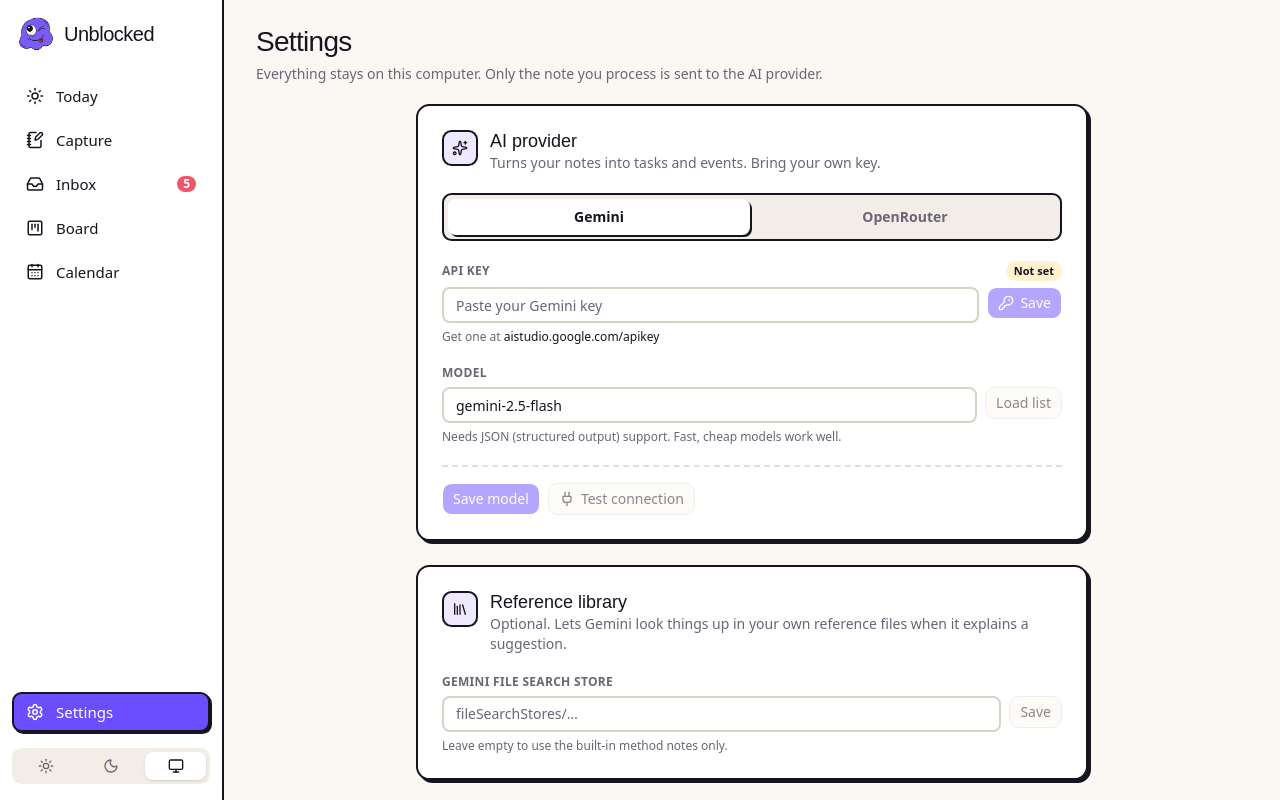
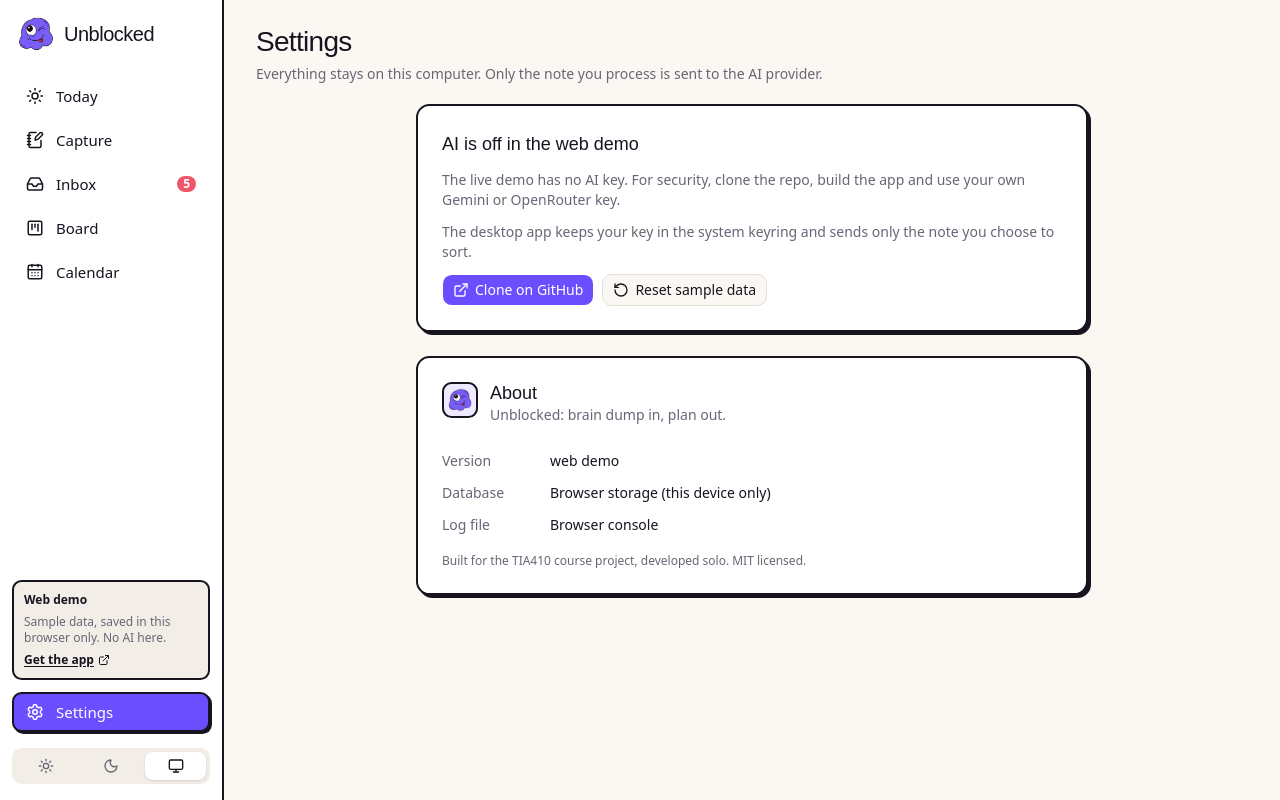
Before and after one commit to lat0s/unblocked-app, a React (Vite) app: page / in a window 1280 px wide. Both pictures are taken after a click on the button "Settings". Built offline with nearby package versions, Linux system fonts and the light colour scheme.

Commit message:
feat(demo): demo tag, AI-off notice and favicon

```diff
--- a/index.html
+++ b/index.html
@@ -3,7 +3,9 @@
   <head>
     <meta charset="UTF-8" />
     <meta name="viewport" content="width=device-width, initial-scale=1.0" />
+    <link rel="icon" type="image/png" href="/blob.png" />
     <title>Unblocked</title>
+    <meta name="description" content="Dump everything on your mind. Get back a plan." />
   </head>
   <body>
     <div id="root"></div>
--- a/src/app/Sidebar.tsx
+++ b/src/app/Sidebar.tsx
@@ -1,5 +1,7 @@
 import { Monitor, Moon, Sun } from "lucide-react";
 
+import { DemoTag } from "@/demo/DemoNotice";
+import { IN_TAURI } from "@/shared/runtime";
 import { useTheme, type ThemeChoice } from "@/shared/theme";
 import { cn } from "@/shared/utils";
 
@@ -50,6 +52,7 @@ export function Sidebar({ pages, active, onSelect, badges }: Props) {
       </div>
       {pages.filter((p) => !p.bottom).map(item)}
       <div className="flex-1" />
+      {!IN_TAURI && <DemoTag />}
       {pages.filter((p) => p.bottom).map(item)}
       <div className="mt-3 flex gap-1 rounded-lg bg-muted p-1">
         {THEMES.map((t) => (
--- /dev/null
+++ b/src/demo/DemoNotice.tsx
@@ -0,0 +1,50 @@
+import { ExternalLink, RotateCcw } from "lucide-react";
+
+import { queryClient } from "@/shared/query";
+import { DEMO_AI_MESSAGE, REPO_URL } from "@/shared/runtime";
+import { Button, buttonVariants } from "@/shared/ui/button";
+
+async function reset() {
+  const { resetDemo } = await import("./backend");
+  resetDemo();
+  await queryClient.invalidateQueries();
+}
+
+/** Sidebar tag that says this is the web demo. */
+export function DemoTag() {
+  return (
+    <div className="mb-2 grid gap-1.5 rounded-lg border-2 border-edge bg-muted p-2.5 text-xs">
+      <span className="font-bold">Web demo</span>
+      <span className="text-muted-foreground">Sample data, saved in this browser only. No AI here.</span>
+      <a
+        href={REPO_URL}
+        target="_blank"
+        rel="noreferrer"
+        className="inline-flex items-center gap-1 font-semibold underline underline-offset-2"
+      >
+        Get the app <ExternalLink className="size-3" />
+      </a>
+    </div>
+  );
+}
+
+/** Replaces the AI settings in the demo: no key can be entered or stored. */
+export function DemoAiCard() {
+  return (
+    <section className="grid gap-3 rounded-xl border-2 border-edge bg-card p-6 shadow-brutal">
+      <h2 className="font-heading text-lg">AI is off in the web demo</h2>
+      <p className="text-sm text-muted-foreground">{DEMO_AI_MESSAGE}</p>
+      <p className="text-sm text-muted-foreground">
+        The desktop app keeps your key in the system keyring and sends only the note you choose to sort.
+      </p>
+      <div className="flex flex-wrap gap-2">
+        <a href={REPO_URL} target="_blank" rel="noreferrer" className={buttonVariants()}>
+          <ExternalLink /> Clone on GitHub
+        </a>
+        <Button variant="outline" onClick={reset}>
+          <RotateCcw /> Reset sample data
+        </Button>
+      </div>
+    </section>
+  );
+}
--- a/src/features/refine/RefineWizard.tsx
+++ b/src/features/refine/RefineWizard.tsx
@@ -1,9 +1,10 @@
-import { ArrowRight, Check, Inbox, Loader2, Settings, Sparkles, TriangleAlert } from "lucide-react";
+import { ArrowRight, Check, ExternalLink, Inbox, Loader2, Settings, Sparkles, TriangleAlert } from "lucide-react";
 import { useEffect, useRef, useState } from "react";
 
 import { useNav } from "@/app/nav";
 import { toAppError } from "@/shared/ipc";
-import { Button } from "@/shared/ui/button";
+import { IN_TAURI, REPO_URL } from "@/shared/runtime";
+import { Button, buttonVariants } from "@/shared/ui/button";
 import { Dialog, DialogContent, DialogDescription, DialogHeader, DialogTitle } from "@/shared/ui/dialog";
 import { Input } from "@/shared/ui/input";
 import { cn } from "@/shared/utils";
@@ -242,7 +243,9 @@ function Failed({ error, onRetry, onClose }: { error: unknown; onRetry: () => vo
     <div className="grid gap-4">
       <div className="grid place-items-center gap-2 pt-4 text-center">
         <TriangleAlert className="size-10 text-event" />
-        <DialogTitle className="font-heading text-xl">{setup ? "Set up the AI first" : "That didn't work"}</DialogTitle>
+        <DialogTitle className="font-heading text-xl">
+          {!IN_TAURI ? "AI is off in the web demo" : setup ? "Set up the AI first" : "That didn't work"}
+        </DialogTitle>
         <p className="max-w-sm text-sm text-muted-foreground">{e.message}</p>
         <p className="text-xs text-muted-foreground">Your note is saved either way.</p>
       </div>
@@ -250,7 +253,11 @@ function Failed({ error, onRetry, onClose }: { error: unknown; onRetry: () => vo
         <Button variant="outline" onClick={onClose}>
           Close
         </Button>
-        {setup ? (
+        {!IN_TAURI ? (
+          <a href={REPO_URL} target="_blank" rel="noreferrer" className={buttonVariants()}>
+            <ExternalLink /> Get the app
+          </a>
+        ) : setup ? (
           <Button
             onClick={() => {
               onClose();
--- a/src/features/settings/SettingsPage.tsx
+++ b/src/features/settings/SettingsPage.tsx
@@ -2,7 +2,9 @@ import { Library, Check, KeyRound, Loader2, Plug, Sparkles } from "lucide-react"
 import { useState, type ReactNode } from "react";
 import { toast } from "sonner";
 
+import { DemoAiCard } from "@/demo/DemoNotice";
 import { PageHeader } from "@/shared/components/PageHeader";
+import { IN_TAURI } from "@/shared/runtime";
 import { Badge } from "@/shared/ui/badge";
 import { Button } from "@/shared/ui/button";
 import { Input, Label } from "@/shared/ui/input";
@@ -28,8 +30,9 @@ export function SettingsPage() {
       <PageHeader title="Settings" sub="Everything stays on this computer. Only the note you process is sent to the AI provider." />
       <div className="flex-1 overflow-y-auto px-8 pb-10">
         <div className="mx-auto grid max-w-2xl gap-6">
-          {status.data && <AiCard key={status.data.settings.provider} status={status.data} />}
-          {status.data && <GroundingCard status={status.data} />}
+          {!IN_TAURI && <DemoAiCard />}
+          {IN_TAURI && status.data && <AiCard key={status.data.settings.provider} status={status.data} />}
+          {IN_TAURI && status.data && <GroundingCard status={status.data} />}
           <AboutCard />
         </div>
       </div>
```
